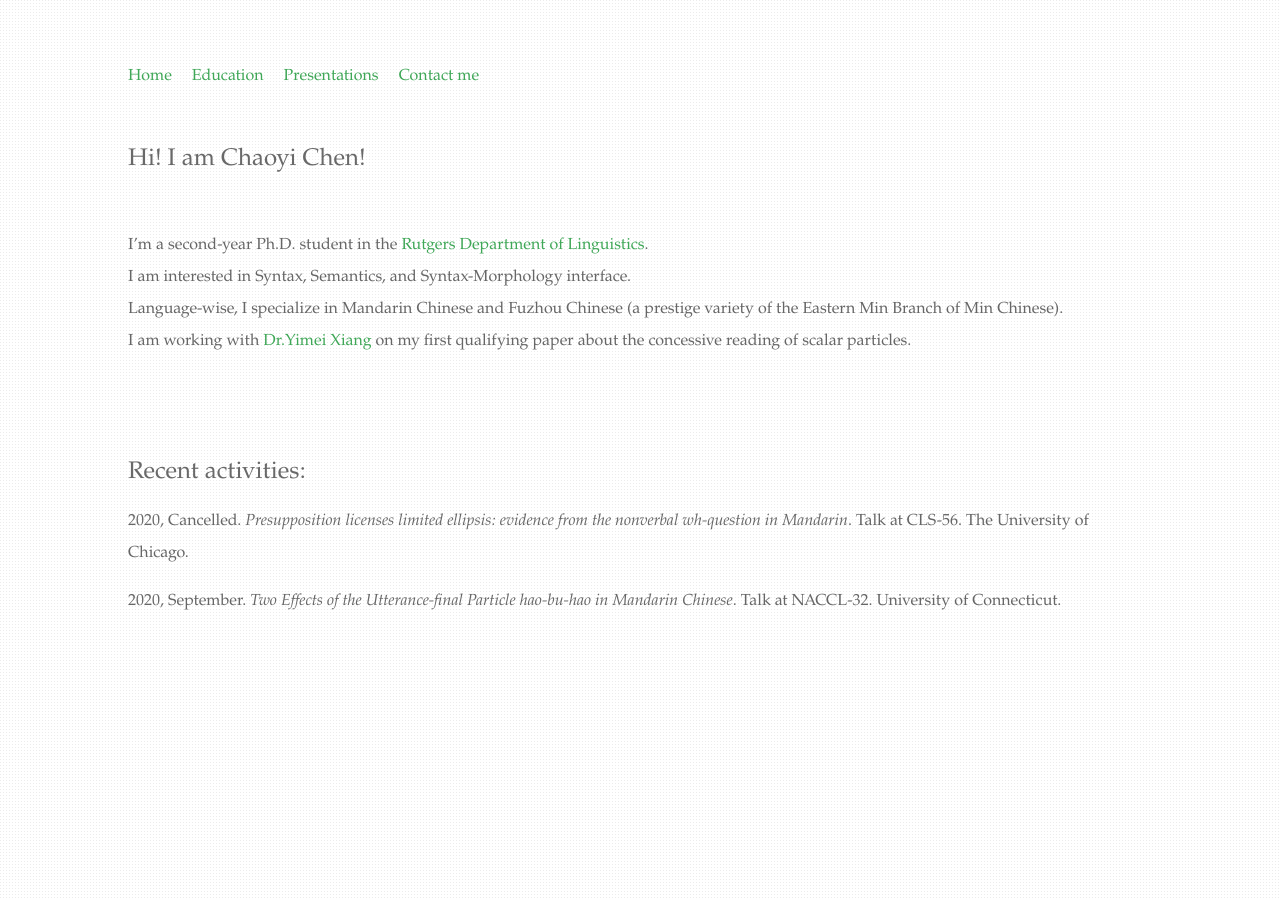
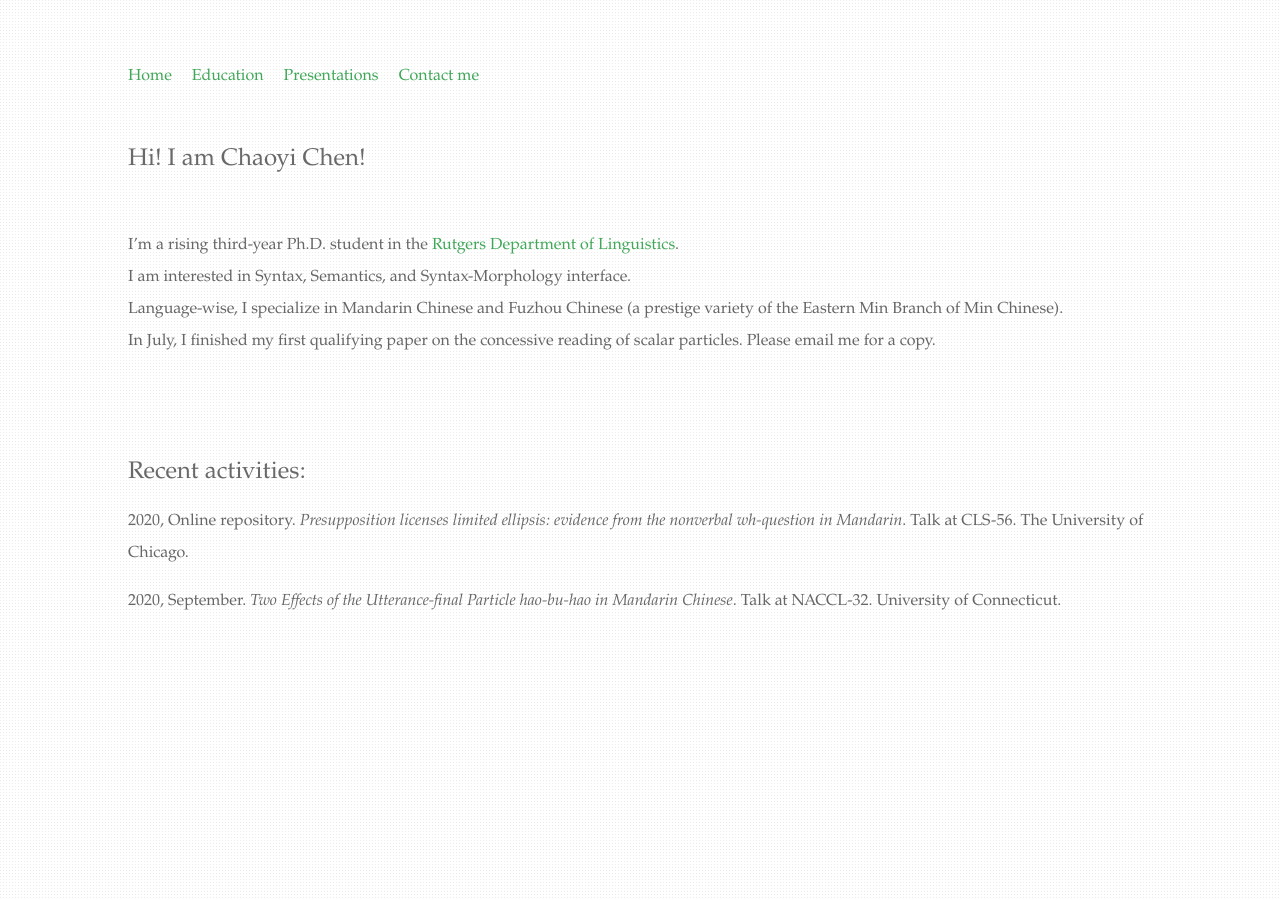
Before and after one commit to chaoyichen71/chaoyichen71.github.io, a Jekyll site: the page built from index.html, in a window 1280 px wide. Built offline with Jekyll 4.4.1, drawn with Linux system fonts in a browser that asks for light colours.

Commit message:
Update index.html

```diff
--- a/index.html
+++ b/index.html
@@ -5,15 +5,15 @@ title: Chaoyi Chen (陈超逸)
                 </br>
 		<div class="blurb">
 			<h2>Hi! I am Chaoyi Chen!</h2><br>
-			<p>I’m a second-year Ph.D. student in the <a href="https://ling.rutgers.edu/">Rutgers Department of Linguistics</a>.<br>
+			<p>I’m a rising third-year Ph.D. student in the <a href="https://ling.rutgers.edu/">Rutgers Department of Linguistics</a>.<br>
 			I am interested in Syntax, Semantics, and Syntax-Morphology interface. <br>
 			Language-wise, I specialize in Mandarin Chinese and Fuzhou Chinese (a prestige variety of the Eastern Min Branch of Min Chinese).<br>
-			I am working with <a href="https://yimeixiang.wordpress.com/">Dr.Yimei Xiang</a> on my first qualifying paper about the concessive reading of scalar particles.</p>
+			In July, I finished my first qualifying paper on the concessive reading of scalar particles. Please email me for a copy.</p>
 		</div>
 		</br>
 		</br>
 		<div class="blurb">
 			<h2>Recent activities:</h2>
-			<p>2020, Cancelled. <i>Presupposition licenses limited ellipsis: evidence from the nonverbal wh-question in Mandarin</i>. Talk at CLS-56. The University of Chicago.</p>
+			<p>2020, Online repository. <i>Presupposition licenses limited ellipsis: evidence from the nonverbal wh-question in Mandarin</i>. Talk at CLS-56. The University of Chicago.</p>
 			<p>2020, September. <i>Two Effects of the Utterance-final Particle hao-bu-hao in Mandarin Chinese</i>. Talk at NACCL-32. University of Connecticut.</p>
 </div>
```
